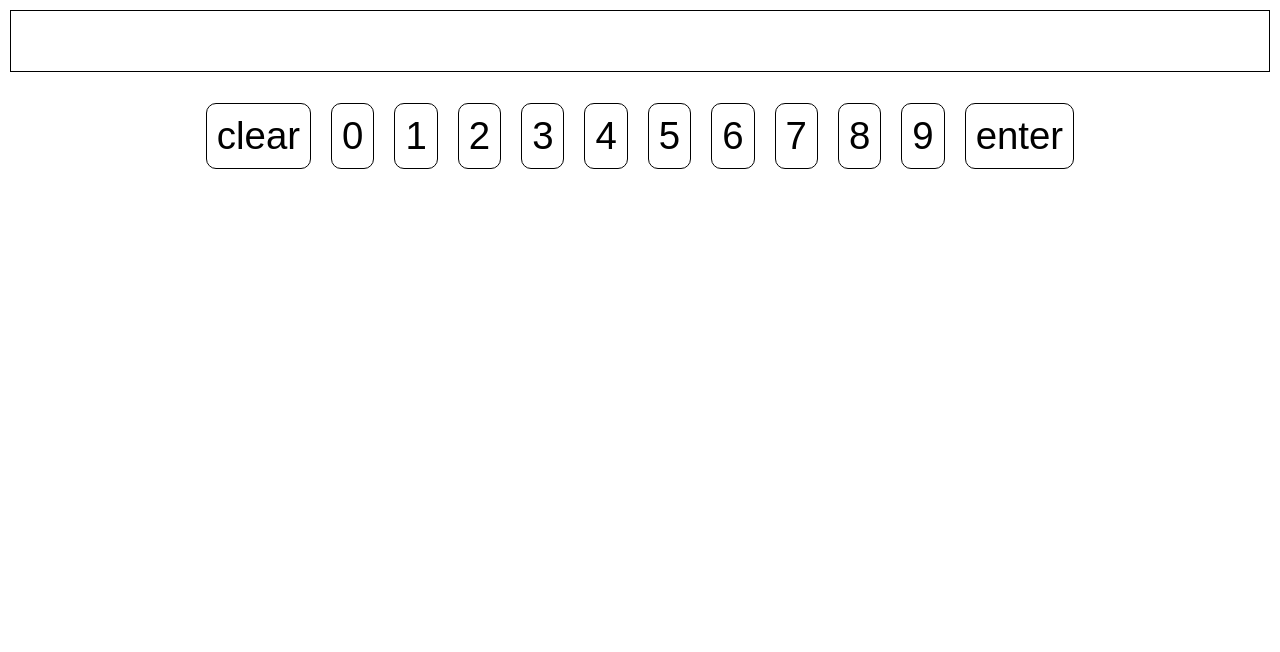
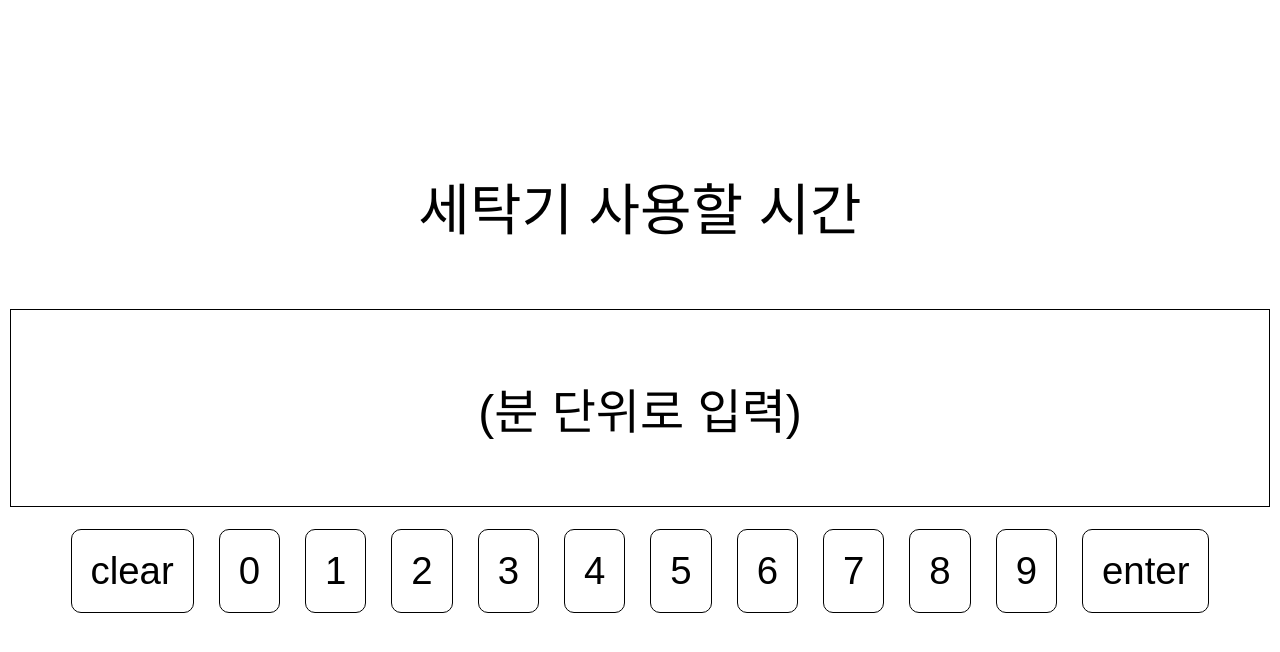
Before and after one commit to Team-5c0/5c0_web, a React (Create React App) app: page /time in a window 1280 px wide. Shown: the top 652 px of the page. Built offline with nearby package versions, Linux system fonts and the light colour scheme.

Commit message:
add,fix
버튼 내부 글자 드래그 금지 조치,
버튼 터치시 애니메이션 추가
라우팅 관련 문제 수정
마무리 페이지 리다이렉팅 추가
숫자 입력 컴포넌트 관련 문제 수정

```diff
--- a/src/Router.jsx
+++ b/src/Router.jsx
@@ -12,8 +12,8 @@ const Router = () => {
             <Routes>
                 <Route path="/" element={<MainPage />} />
                 <Route path="/time" element={<TimePage />} />
-                <Route path="/Name" element={<NamePage />} />
-                <Route path="/End" element={<EndPage />} />
+                <Route path="/name" element={<NamePage />} />
+                <Route path="/end" element={<EndPage />} />
                 <Route path="/admin" element={<AdminPage />} />
             </Routes>
         </BrowserRouter>
--- a/src/components/NumBtn/styles.js
+++ b/src/components/NumBtn/styles.js
@@ -11,10 +11,19 @@ export const Wrapper = styled.div`
 `
 export const Textbox = styled.div`
     border: #000000 1px solid;
+    background: #FFFFFF;
+    color: #000000;
     border-radius: 10px;
-    padding: 10px;
-    margin-left: 10px;
-    margin-right: 10px;
+    padding: 1.5%;
+    margin-left: 1%;
+    margin-right: 1%;
+
+    &:active {
+        background: #000000;
+        color: #FFFFFF;
+
+    }
+
 
 `
 export const TextBoxText = styled.span`
@@ -22,4 +31,5 @@ export const TextBoxText = styled.span`
     width: 100%;
     font-size: 3vw;
     text-align: center;
+    user-select: none;
 `
--- a/src/components/Wash/styles.js
+++ b/src/components/Wash/styles.js
@@ -5,9 +5,18 @@ export const Container = styled.div`
     width: 100%;
     height: 10vw;
     border: #000000 1px solid;
+    background-color: #ffffff;
+    color: #000000;
     border-radius: 10px;
     display: flex;
     align-items: center;
+
+    &:active {
+
+        background-color: #000000;
+        color: #ffffff;
+    }
+
 
 `
 export const Textbox = styled.span`
@@ -15,4 +24,6 @@ export const Textbox = styled.span`
     width: 100%;
     font-size: 3vw;
     text-align: center;
+    user-select: none;
+
 `
--- a/src/pages/Check/End/index.jsx
+++ b/src/pages/Check/End/index.jsx
@@ -1,10 +1,19 @@
-import React from "react";
+import React, {useEffect} from "react";
 import * as S from "./styles";
+import {useNavigate} from "react-router-dom";
 
 const EndPage = () => {
+    const navigate = useNavigate();
+    useEffect(() => {
+        const timer = setTimeout(() => {
+            navigate('/');
+        }, 3000);
+        return () => clearTimeout(timer);
+    }, [navigate]);
     return (
-        <>
-        </>
+        <S.Wrapper>
+            <S.Content>완료</S.Content>
+        </S.Wrapper>
     )
 }
 export default EndPage;
--- a/src/pages/Check/End/styles.js
+++ b/src/pages/Check/End/styles.js
@@ -1,3 +1,14 @@
 import styled from "styled-components";
 
-export const Wrapper = styled.div``
+export const Wrapper = styled.div`
+    width: 100vw;
+    height: 100vh;
+    display: flex;
+    justify-content: center;
+    align-items: center;
+`
+export const Content = styled.div`
+    font-family: Pretendard-Medium, sans-serif;
+    font-size: 10em;
+
+`
--- a/src/pages/Check/Name/index.jsx
+++ b/src/pages/Check/Name/index.jsx
@@ -4,11 +4,8 @@ import {useNavigate} from "react-router-dom";
 import NumBtn from "../../../components/NumBtn/NumBtn";
 
 const NamePage = () => {
-    const [text, setText] = useState("");
+    const [text, setText] = useState("(학번으로 입력)");
     const navigate = useNavigate();
-    const next = () => {
-        navigate("/Name");
-    }
     const Texting = (e) => {
         let data = text + e
         console.log(data.length)
@@ -19,20 +16,32 @@ const NamePage = () => {
         if (data.length > 4) {
             data = text
         }
-        if(e === 'enter') {
-            const time = Number(text)
+        if (data.length === 0) {
+            data = '(학번으로 입력)'
+        }
+        else if (data === '(학번으로 입력)') {
+            data = e==='enter' ? '(학번으로 입력)' : e
+        }
+        if(e === 'enter' && text.length === 4) {
+            const name = Number(text)
+            navigate("/end");
         }
         setText(data);
     }
 
     return (
         <S.Wrapper>
+            <S.Container>
+                <S.Text>
+                    자신의 학번 입력
+                </S.Text>
                 <S.InputBox>
                     <S.InputBoxText>
                         {text}
                     </S.InputBoxText>
                 </S.InputBox>
                 <NumBtn setText={Texting}/>
+            </S.Container>
         </S.Wrapper>
     )
 }
--- a/src/pages/Check/Name/styles.js
+++ b/src/pages/Check/Name/styles.js
@@ -1,19 +1,31 @@
 import styled from "styled-components";
 
 export const Wrapper = styled.div`
+    width: 100vw;
+    height: 100vh;
+    display: flex;
+    align-items: center;
+    //justify-content: center;
+`
+export const Container = styled.div`
+    width: 100%;
     margin: 10px;
-
-
 `
 export const InputBox = styled.div`
 
     border: 1px solid #000000;
-    padding: 30px;
+    padding: 5%;
     text-align: center;
-
 `
 
 export const InputBoxText = styled.span`
+    font-family: Pretendard-Medium,sans-serif;
     font-size: 3em;
-
+    user-select: none;
 `
+export const Text = styled.p`
+    text-align: center;
+    font-family: Pretendard-Medium,sans-serif;
+    font-size: 3.5em;
+    margin-bottom: 5%;
+`
--- a/src/pages/Check/Time/index.jsx
+++ b/src/pages/Check/Time/index.jsx
@@ -6,35 +6,44 @@ import {useNavigate} from "react-router-dom";
 
 
 const TimePage = () => {
-    const [text, setText] = useState("");
+    const [text, setText] = useState('(분 단위로 입력)');
     const navigate = useNavigate();
-    const next = () => {
-        navigate("/Name");
-    }
     const Texting = (e) => {
         let data = text + e
-        console.log(data.length)
+        console.log(text)
 
         if (e === 'clear') {
             data = ''
         }
-        if (data.length > 4) {
+        if (data.length > 3) {
             data = text
         }
-        if(e === 'enter') {
+        if (data.length === 0) {
+            data = '(분 단위로 입력)'
+        }
+        else if (data === '(분 단위로 입력)') {
+            data = e==='enter' ? '(분 단위로 입력)' : e
+        }
+        if(e === 'enter' && text !== '(분 단위로 입력)' && text !=='0') {
             const time = Number(text)
+            navigate("/name");
         }
         setText(data);
     }
 
     return (
         <S.Wrapper>
+            <S.Container>
+                <S.Text>
+                    세탁기 사용할 시간
+                </S.Text>
                 <S.InputBox>
                     <S.InputBoxText>
                         {text}
                     </S.InputBoxText>
                 </S.InputBox>
                 <NumBtn setText={Texting}/>
+            </S.Container>
         </S.Wrapper>
     )
 }
--- a/src/pages/Check/Time/styles.js
+++ b/src/pages/Check/Time/styles.js
@@ -1,19 +1,31 @@
 import styled from "styled-components";
 
 export const Wrapper = styled.div`
+    width: 100vw;
+    height: 100vh;
+    display: flex;
+    align-items: center;
+    //justify-content: center;
+`
+export const Container = styled.div`
+    width: 100%;
     margin: 10px;
-
-
 `
 export const InputBox = styled.div`
 
     border: 1px solid #000000;
-    padding: 30px;
+    padding: 5%;
     text-align: center;
-
 `
 
 export const InputBoxText = styled.span`
+    font-family: Pretendard-Medium,sans-serif;
     font-size: 3em;
-
+    user-select: none;
 `
+export const Text = styled.p`
+    text-align: center;
+    font-family: Pretendard-Medium,sans-serif;
+    font-size: 3.5em;
+    margin-bottom: 5%;
+`
--- a/src/pages/Main/index.jsx
+++ b/src/pages/Main/index.jsx
@@ -8,8 +8,8 @@ import {useNavigate} from "react-router-dom";
 const MainPage = () => {
     const navigate = useNavigate()
     return (
-    <>
-        <h1 onClick={() => {navigate('/time')}}>세탁기 선택</h1>
+    <S.Wrapper>
+        <S.Title onClick={() => {navigate('/adminPW')}}>세탁기 선택</S.Title>
         <S.Container>
             <Wash text='1' />
             <Wash text='2' />
@@ -17,7 +17,7 @@ const MainPage = () => {
             <Wash text='4' />
             <Wash text='5' />
         </S.Container>
-    </>
+    </S.Wrapper>
     )
 }
 export default MainPage;
--- a/src/pages/Main/styles.js
+++ b/src/pages/Main/styles.js
@@ -1,10 +1,23 @@
 import styled from 'styled-components'
+
+
+export const Wrapper = styled.div`
+    align-items: center;
+`
 
 export const Container = styled.div`
     display: grid;
     justify-content: center;
     align-items: center;
     grid-template-columns: repeat(auto-fit, minmax(30%,1fr));
+    margin: 10%;
 
     grid-gap: 1em
 `
+export const Title = styled.p`
+    text-align: center;
+    font-family: Pretendard-Medium, sans-serif;
+    font-size: 3.5em;
+    margin-top: 5%;
+    margin-bottom: 5%;
+`
```
Lines whose indentation alone changed are shown as unchanged.
